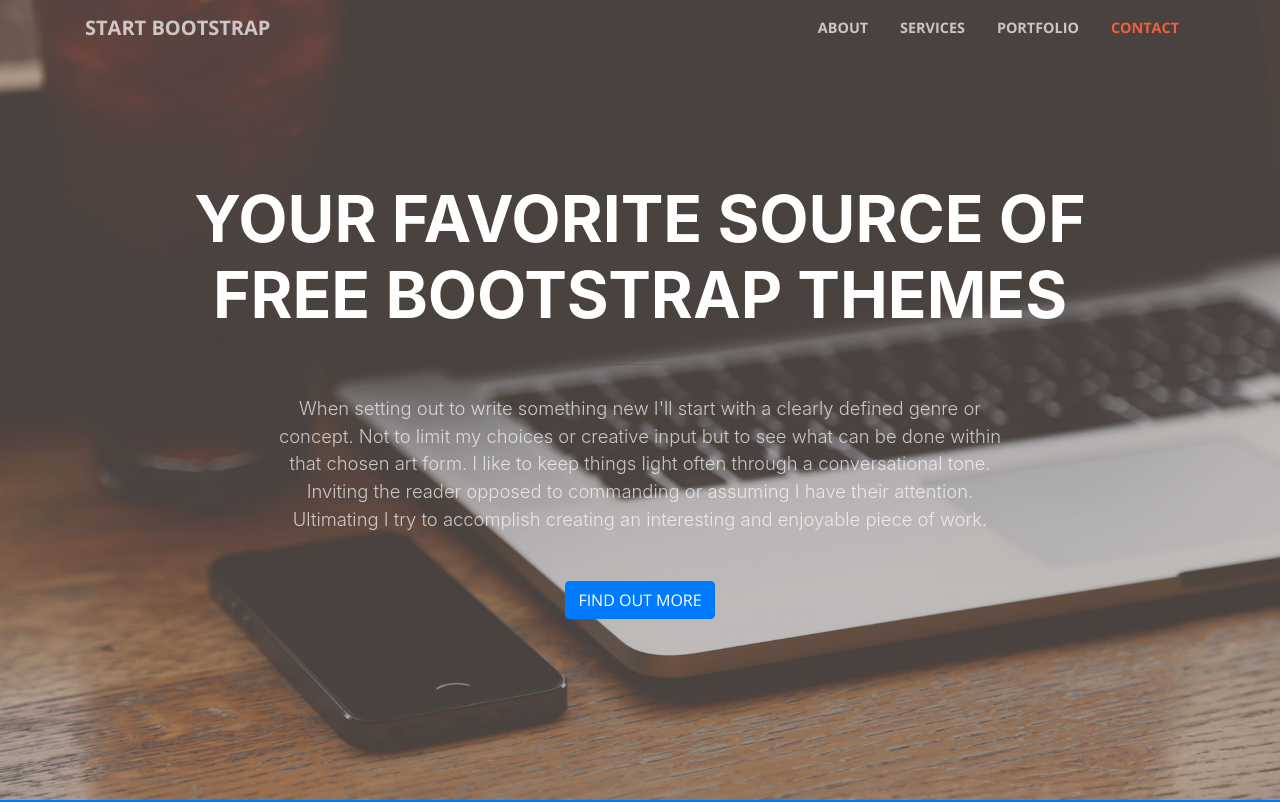
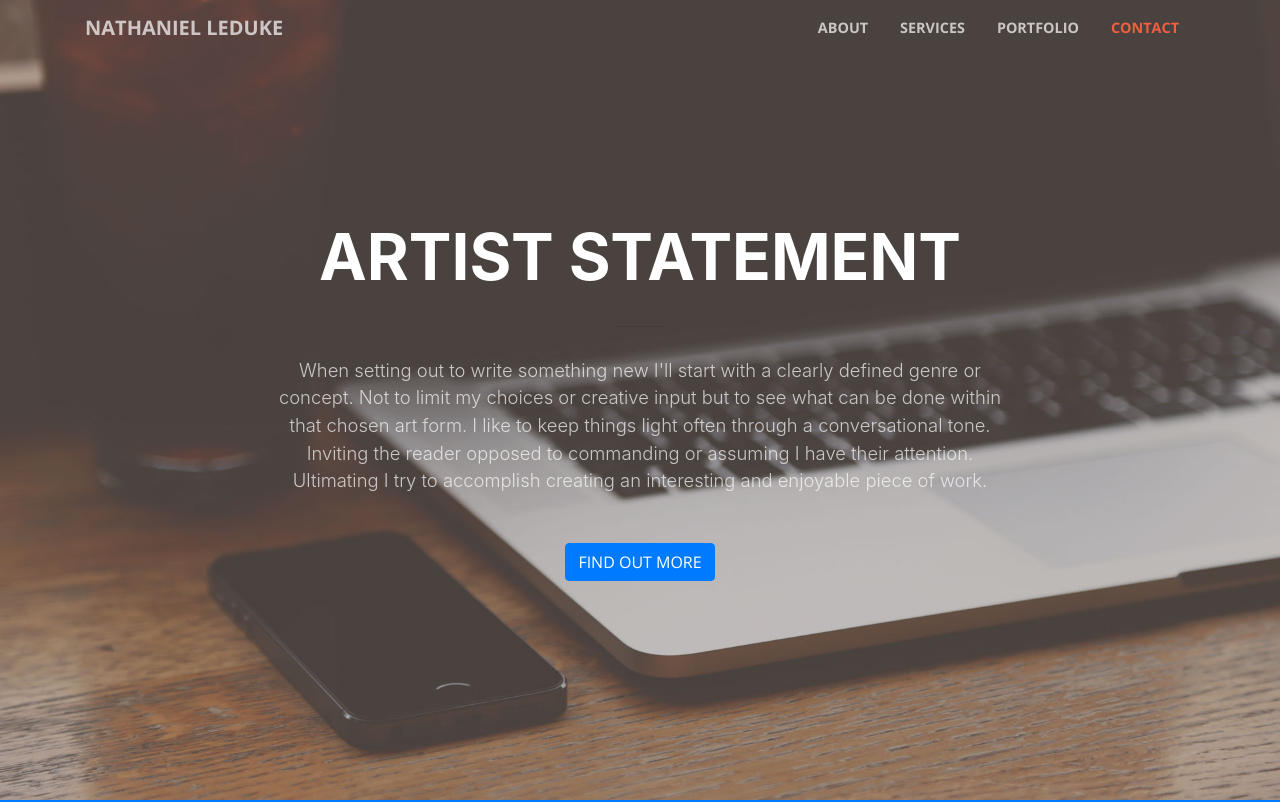
Before and after one commit to nleduke/portfolio, a website with bundled scripts: page index.html in a window 1280 px wide. Shown: the top 802 px of the page. Built offline with nearby package versions, Linux system fonts and the light colour scheme.

Commit message:
edit # 3

```diff
--- a/index.html
+++ b/index.html
@@ -31,7 +31,7 @@
     <!-- Navigation -->
     <nav class="navbar navbar-expand-lg navbar-light fixed-top" id="mainNav">
       <div class="container">
-        <a class="navbar-brand js-scroll-trigger" href="#page-top">Start Bootstrap</a>
+        <a class="navbar-brand js-scroll-trigger" href="#page-top">Nathaniel Leduke</a>
         <button class="navbar-toggler navbar-toggler-right" type="button" data-toggle="collapse" data-target="#navbarResponsive" aria-controls="navbarResponsive" aria-expanded="false" aria-label="Toggle navigation">
           <span class="navbar-toggler-icon"></span>
         </button>
@@ -59,7 +59,7 @@
         <div class="row">
           <div class="col-lg-10 mx-auto">
             <h1 class="text-uppercase">
-              <strong>Your Favorite Source of Free Bootstrap Themes</strong>
+              <strong>Artist Statement</strong>
             </h1>
             <hr>
           </div>
```
